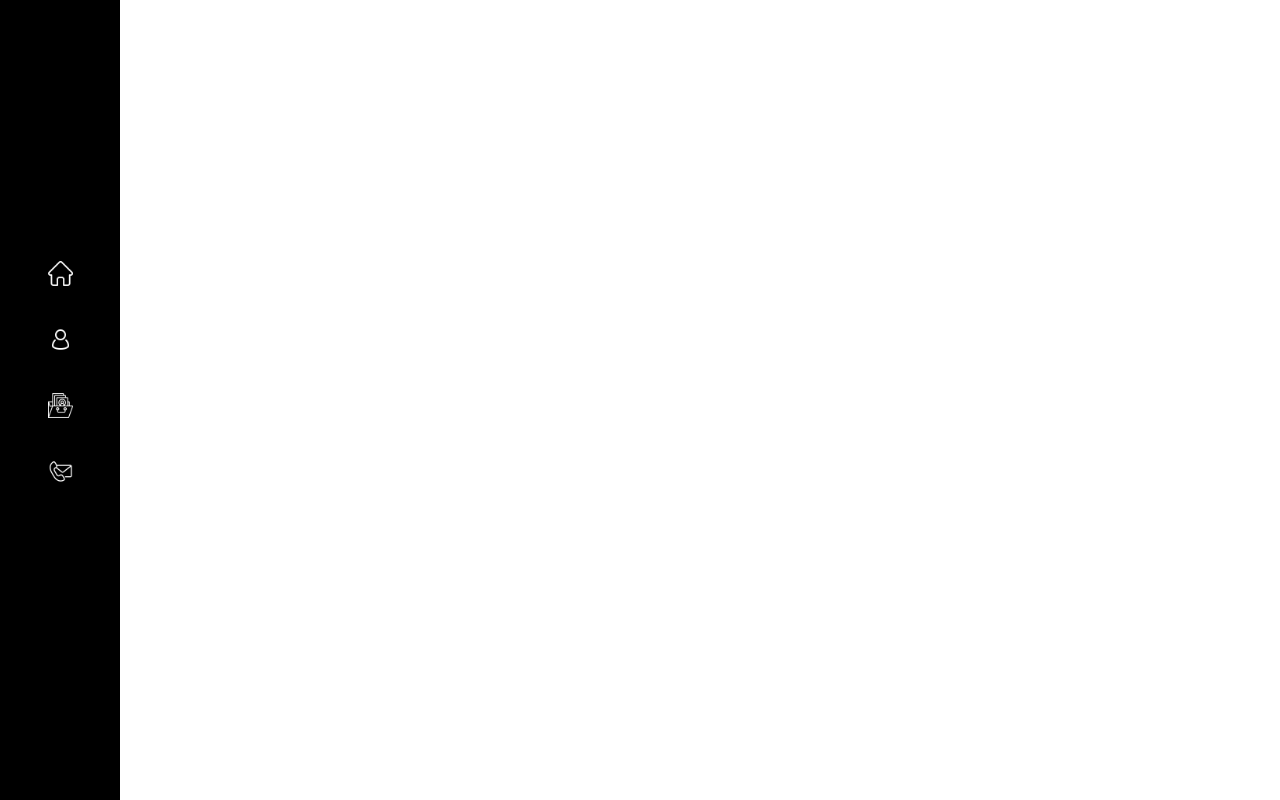
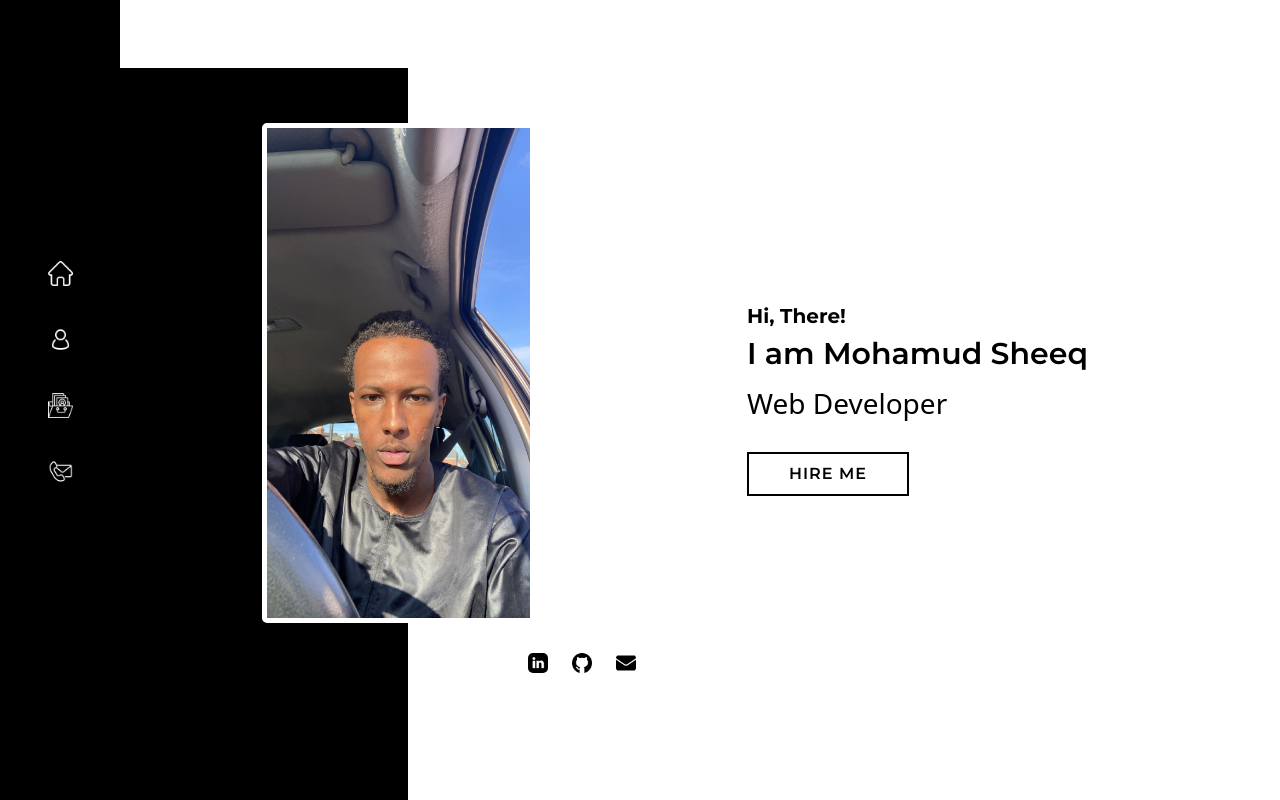
Before and after one commit to msheeq99/mohamud-portfolio, a React (Create React App) app: page / in a window 1280 px wide. Before the commit this address had no page. Built offline with nearby package versions, Linux system fonts and the light colour scheme.

Commit message:
heroku update

```diff
--- a/package.json
+++ b/package.json
@@ -1,7 +1,7 @@
 {
   "name": "portfoliowebsite",
   "version": "0.1.0",
-  "homepage": "https://msheeq99.github.io/mohamud-portfolio",
+  "homepage": "https://ms-portfolio.herokuapp.com",
   "private": true,
   "dependencies": {
     "@testing-library/jest-dom": "^5.16.2",
--- a/src/App.js
+++ b/src/App.js
@@ -19,8 +19,8 @@ function App() {
 
       <Contact/> */}
       <Routes>
-        <Route exact="true" path="/mohamud-portfolio" element={<Home />}></Route>
-        <Route path="/mohamud-portfolio" element={<Home />}></Route>
+        <Route exact="true" path="/" element={<Home />}></Route>
+        <Route path="/" element={<Home />}></Route>
         <Route path="/about" element={<About />}></Route>
         <Route path="/portfolio" element={<Projects />}></Route>
         <Route path="/contact" element={<Contact />}></Route>
--- a/src/Pages/Projects.js
+++ b/src/Pages/Projects.js
@@ -110,7 +110,7 @@ const Portfolio = () => {
                     <button
                       data-aos="fade-up"
                       type="Live"
-                      a href="https://msheeq99.github.io/work-day-scheduler/"
+                      href="https://msheeq99.github.io/work-day-scheduler/"
                       className="btn btn-primary"
                     >
                         Live page
--- a/src/common/Nav.js
+++ b/src/common/Nav.js
@@ -13,7 +13,7 @@ const Nav = () => {
     <div>
       <div id="navigation">
         <ul>
-          <Link to="/mohamud-portfolio">
+          <Link to="/">
             <li data-aos="zoom-in">
               <img src={Home} alt="home" />
             </li>
@@ -38,7 +38,7 @@ const Nav = () => {
 
       <div id="navigation-mob">
         <h1 data-aos="fade-in">
-          <Link to="/myportfolio">Mohamud Sheeq</Link>
+          <Link to="/">Mohamud Sheeq</Link>
         </h1>
         <i
           data-aos="fade-in"
@@ -51,7 +51,7 @@ const Nav = () => {
             data-aos="slide-down"
             data-aos-duration="700"
           >
-            <Link to="/mohamud-portfolio">
+            <Link to="/">
               <li>Home</li>
             </Link>
             <Link to="/about">
```
